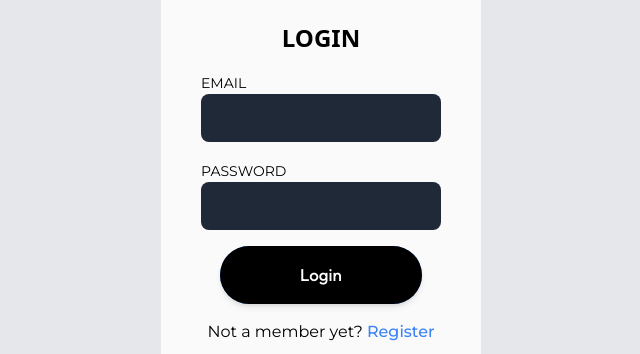
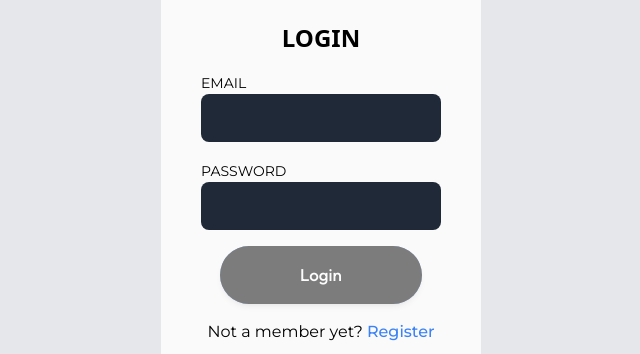
Before and after one commit to IzetDelibasic/hirefy-app, a React (Vite) app in the folder client/: page /login in a window 1280 px wide. Shown: the part 249-603 px from the top of the page, without its empty margins (319-959 px from the left). Built offline with nearby package versions, Linux system fonts and the light colour scheme.

Commit message:
Creating logic for login routing

```diff
--- a/client/package.json
+++ b/client/package.json
@@ -17,7 +17,7 @@
     "react": "^18.2.0",
     "react-dom": "^18.2.0",
     "react-icons": "^4.8.0",
-    "react-router-dom": "^6.10.0",
+    "react-router-dom": "^6.22.3",
     "react-toastify": "^9.1.2",
     "recharts": "^2.5.0",
     "styled-components": "^5.3.10"
--- a/client/src/components/FomRow/FormRow.jsx
+++ b/client/src/components/FomRow/FormRow.jsx
@@ -1,4 +1,7 @@
-export const FormRow = ({ type, name, labelText, defaultValue }) => {
+import React from "react";
+
+const FormRow = React.forwardRef(
+  ({ type, name, labelText, defaultValue, onChange }, ref) => {
     return (
       <div className="mb-4 w-[15rem]">
         <label
@@ -11,11 +14,14 @@ export const FormRow = ({ type, name, labelText, defaultValue }) => {
           type={type}
           name={name}
           defaultValue={defaultValue || ""}
+          ref={ref}
           className="w-full bg-gray-800 text-white border-none rounded-lg px-4 py-3"
+          onChange={onChange}
           required
         />
       </div>
     );
-};
+  }
+);
 
 export default FormRow;
--- a/client/src/components/LoginPage/LoginPage.jsx
+++ b/client/src/components/LoginPage/LoginPage.jsx
@@ -1,10 +1,28 @@
-import React from "react";
-import { Link } from "react-router-dom";
+import React, { useState } from "react";
+import { useNavigate, Link } from "react-router-dom";
+import { logoImage } from "../../constants/ImagesConstant";
+import { CustomButton } from "..";
 import { FormRow } from "..";
-import { CustomButton } from "..";
-import { logoImage } from "../../constants/ImagesConstant";
 
 const LoginPage = () => {
+  const [email, setEmail] = useState("");
+  const [password, setPassword] = useState("");
+  const [formValid, setFormValid] = useState(false);
+  const navigate = useNavigate();
+
+  const handleInputChange = (e) => {
+    const { name, value } = e.target;
+    if (name === "email") setEmail(value);
+    if (name === "password") setPassword(value);
+    setFormValid(email.trim() !== "" && password.trim() !== "");
+  };
+
+  const handleSubmit = () => {
+    if (formValid) {
+      navigate("/dashboard");
+    }
+  };
+
   return (
     <div className="flex flex-col justify-center items-center bg-gray-200 min-h-screen">
       <div className="flex items-center justify-center md:justify-start cursor-default mx-auto pb-4 pt-0">
@@ -17,19 +35,31 @@ const LoginPage = () => {
         <h1 className="text-2xl font-bold text-bluePurple uppercase mb-4 text-center">
           Login
         </h1>
-        <form className="flex flex-col items-center">
-          <FormRow type="Email" name="Email" />
-          <FormRow type="Password" name="Password" />
-          <Link href="/dashboard">
+        <form className="flex flex-col items-center" onSubmit={handleSubmit}>
+          <FormRow
+            type="email"
+            name="email"
+            labelText="Email"
+            onChange={handleInputChange}
+          />
+          <FormRow
+            type="password"
+            name="password"
+            labelText="Password"
+            onChange={handleInputChange}
+          />
           <CustomButton
-              className="relative bg-blue-500 text-white font-medium py-[1rem] px-[3.5rem] md:px-[4rem] lg:px-[5rem] mr-0 mb-[20px] md:mb-0 rounded-[3rem] group overflow-hidden z-[1]"
+            className={`relative bg-blue-500 text-white font-medium py-[1rem] px-[3.5rem] md:px-[4rem] lg:px-[5rem] mr-0 mb-[20px] md:mb-0 rounded-[3rem] group overflow-hidden z-[1] ${
+              !formValid && "opacity-50 cursor-not-allowed"
+            }`}
             title="Login"
             titleClassName="group-hover:text-white font-subtitle"
-              href="/dashboard"
+            type="submit"
+            disabled={!formValid}
+            onClick={handleSubmit}
           >
             <div className="absolute inset-0 bg-black w-full transform origin-right transition-transform duration-300 group-hover:scale-x-0 z-[-1]"></div>
           </CustomButton>
-          </Link>
         </form>
         <div className="pt-4 font-montserrat">
           Not a member yet?
```
Also changed, not shown: 1 other file (tests, documents, lock files or other folders). Lines whose indentation alone changed are shown as unchanged.
